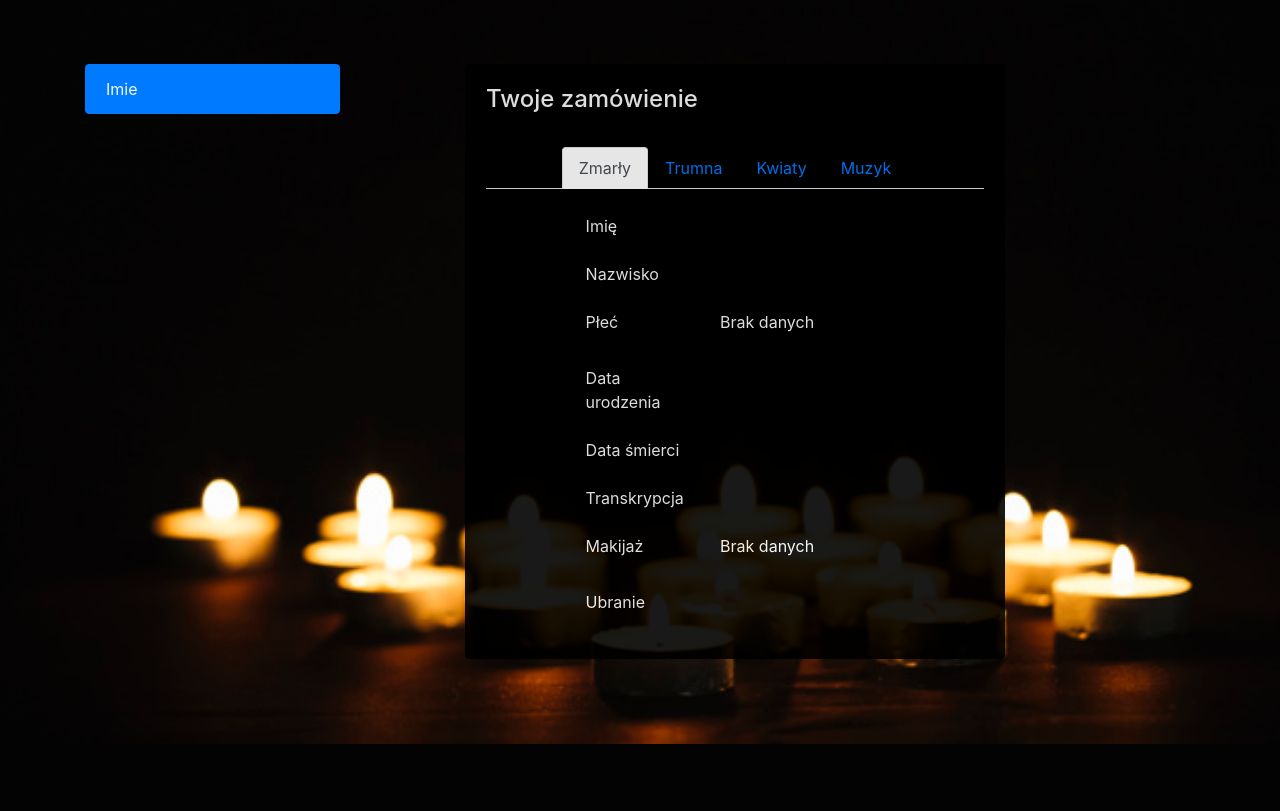
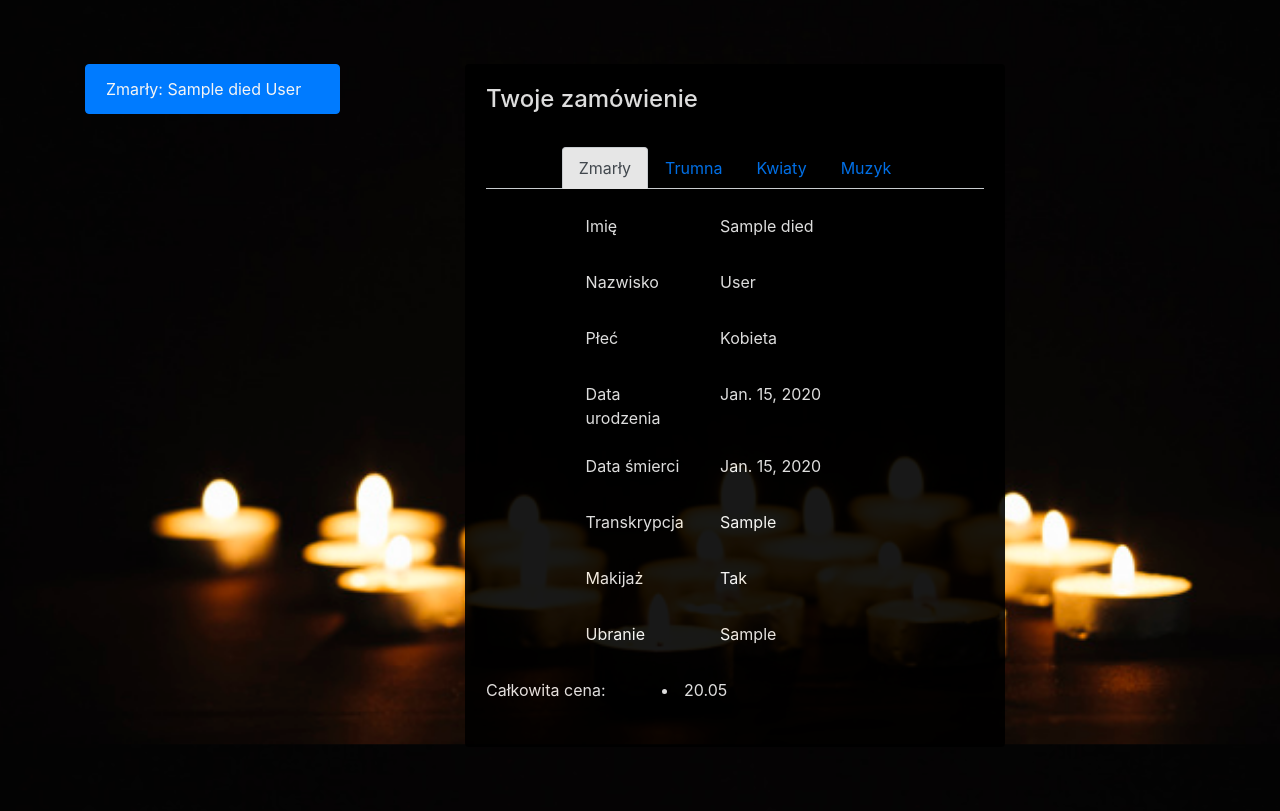
Before and after one commit to Alice198/Zastosowanie-informatyki-w-gospodarstwie, a Django app: page /twoje_zamowienia/ in a window 1280 px wide. Shown: the part 56-867 px from the top of the page. Before the commit the page ends 800 px from the top, so only its background shows below. Run offline with Django 3.2, Linux system fonts and the light colour scheme; a user stored in the database is signed in; tables that the repository leaves empty hold one stand-in row (values such as "Sample post"); some libraries are stand-ins or nearby versions.

Commit message:
Fixed format dates, confirm order, print order

```diff
--- a/main/models.py
+++ b/main/models.py
@@ -94,6 +94,6 @@ class Order(models.Model):
     music = models.ForeignKey(Music, on_delete=models.CASCADE, null=True, blank=True)
     flowers = models.ForeignKey(Flowers, on_delete=models.CASCADE, null=True, blank=True)
 
-    def __str__(self):
-        """Returns model as string"""
-        return self.order_date
+    # def __str__(self):
+    #     """Returns model as string"""
+    #     return self.user
--- a/main/views.py
+++ b/main/views.py
@@ -1,16 +1,22 @@
-# Create your views here.
 from django.contrib import messages
 from django.contrib.auth import logout, login, authenticate, update_session_auth_hash
 from django.contrib.auth.forms import PasswordChangeForm
 from django.contrib.auth.decorators import login_required
-# from django.contrib.auth.models import User
 from django.contrib.auth.models import User
+from django.shortcuts import render, redirect
 from django.http import HttpResponseRedirect
-from django.shortcuts import render, redirect
 from django.urls import reverse
 
 from .models import Order, Died, Coffin, Flowers, Music
 from .forms import DiedForm, CoffinForm, FlowerForm, UserCreationForm, MusicForm
+
+
+def check_and_save_form(request, form, template):
+    if form.is_valid():
+        new_form = form.save(commit=False)
+        new_form.user = User.objects.get(id=request.user.id)
+        new_form.save()
+        return render(request, template)
 
 
 def home(request):
@@ -48,28 +54,25 @@ def submit_order(request):
         died_query = None
     if died_query:
         if request.method != 'POST':
-            context = {'died': died_query}
+            date_b = died_query.date_birthday.strftime("%Y-%m-%d")
+            date_d = died_query.date_died.strftime("%Y-%m-%d")
+            context = {'died': died_query, 'birthday': date_b, 'death': date_d}
             return render(request, 'submit_order.html', context)
         else:
             died_query.delete()
             form = DiedForm(request.POST)
-            if form.is_valid():
-                new_form = form.save(commit=False)
-                new_form.user = User.objects.get(id=request.user.id)
-                new_form.save()
-                return render(request, 'submit_order_coffin.html')
-        context = {'formErrors': form.errors}
+            check_and_save_form(request, form, 'submit_order_coffin.html')
+        new_query = Died.objects.get(user=request.user)
+        date_b = died_query.date_birthday.strftime("%Y-%m-%d")
+        date_d = died_query.date_died.strftime("%Y-%m-%d")
+        context = {'formErrors': form.errors, 'died': new_query, 'birthday': date_b, 'death': date_d}
         return render(request, 'submit_order.html', context)
     else:
         if request.method != 'POST':
             form = DiedForm()
         else:
             form = DiedForm(request.POST)
-            if form.is_valid():
-                new_form = form.save(commit=False)
-                new_form.user = User.objects.get(id=request.user.id)
-                new_form.save()
-                return render(request, 'submit_order_coffin.html')
+            check_and_save_form(request, form, 'submit_order_coffin.html')
         context = {'formErrors': form.errors}
         return render(request, 'submit_order.html', context)
 
@@ -93,12 +96,9 @@ def submit_order_coffin(request):
         else:
             coffin_query.delete()
             form = CoffinForm(request.POST)
-            if form.is_valid():
-                new_form = form.save(commit=False)
-                new_form.user = User.objects.get(id=request.user.id)
-                new_form.save()
-                return render(request, 'submit_order_flower.html')
-        context = {'formErrors': form.errors}
+            check_and_save_form(request, form, 'submit_order_flower.html')
+        new_query = Coffin.objects.get(user=request.user)
+        context = {'formErrors': form.errors, 'coffin': new_query}
         return render(request, 'submit_order_coffin.html', context)
 
     else:
@@ -106,11 +106,7 @@ def submit_order_coffin(request):
             form = CoffinForm()
         else:
             form = CoffinForm(request.POST)
-            if form.is_valid():
-                new_form = form.save(commit=False)
-                new_form.user = User.objects.get(id=request.user.id)
-                new_form.save()
-                return render(request, 'submit_order_flower.html')
+            return check_and_save_form(request, form, 'submit_order_flower.html')
         context = {'formErrors': form.errors}
         return render(request, 'submit_order_coffin.html', context)
 
@@ -129,23 +125,16 @@ def submit_order_flower(request):
         else:
             flowers_query.delete()
             form = FlowerForm(request.POST)
-            if form.is_valid():
-                new_form = form.save(commit=False)
-                new_form.user = User.objects.get(id=request.user.id)
-                new_form.save()
-                return render(request, 'submit_order_music.html')
-        context = {'formErrors': form.errors}
+            check_and_save_form(request, form, 'submit_order_music.html')
+        new_query = Flowers.objects.get(user=request.user)
+        context = {'formErrors': form.errors, 'flower': new_query}
         return render(request, 'submit_order_flower.html', context)
     else:
         if request.method != 'POST':
             form = FlowerForm()
         else:
             form = FlowerForm(request.POST)
-            if form.is_valid():
-                new_form = form.save(commit=False)
-                new_form.user = User.objects.get(id=request.user.id)
-                new_form.save()
-                return render(request, 'submit_order_music.html')
+            check_and_save_form(request, form, 'submit_order_music.html')
         context = {'formErrors': form.errors}
         return render(request, 'submit_order_flower.html', context)
 
@@ -159,32 +148,21 @@ def submit_order_music(request):
         music_query = None
     if music_query:
         if request.method != 'POST':
-            print("elo mam ten szajs w bazie:", music_query, '\n')
             context = {'music': music_query}
             return render(request, 'submit_order_music.html', context)
         else:
-            print('usuwam z bazy: ', music_query)
             music_query.delete()
-            print('wyjebane')
             form = MusicForm(request.POST)
-            if form.is_valid():
-                new_form = form.save(commit=False)
-                new_form.user = User.objects.get(id=request.user.id)
-                new_form.save()
-                print('nowy obj: ', new_form)
-                return render(request, 'submit_order_music.html')
-            context = {'formErrors': form.errors}
-            return render(request, 'submit_order_music.html', context)
+            check_and_save_form(request, form, 'submit_order_summary.html')
+        new_query = Music.objects.get(user=request.user)
+        context = {'formErrors': form.errors, 'music': new_query}
+        return render(request, 'submit_order_music.html', context)
     else:
         if request.method != 'POST':
             form = MusicForm()
         else:
             form = MusicForm(request.POST)
-            if form.is_valid():
-                new_form = form.save(commit=False)
-                new_form.user = User.objects.get(id=request.user.id)
-                new_form.save()
-                return render(request, 'submit_order_music.html')
+            check_and_save_form(request, form, 'submit_order_summary.html')
         context = {'formErrors': form.errors}
         return render(request, 'submit_order_music.html', context)
 
@@ -203,19 +181,15 @@ def submit_order_summary(request):
         flowers_query = Flowers.objects.get(user=request.user)
     except:
         flowers_query = None
-    # try:
-    music_query = Music.objects.filter(user=request.user).order_by('-id')[0]
-    print(music_query)
-    # except:
-    #     music_query = None
+    try:
+        music_query = Music.objects.get(user=request.user)
+    except:
+        music_query = None
     # TODO: logika do liczenia ceny całkowitej (if coffin_qery.wood == oak: wood_price = 200
-    total_price = 20    # coffin_query.price + music_query.price
+    total_price = 20.05    # coffin_query.price + music_query.price
 
     if request.method == 'POST':
-        pass
-        # TODO: tworzenie obiektu order, to jest akcja klikniecia przycusku Potwierdź w podsumowaniu zamówienia
-        # Obiekt order ma zawierać wszystkie wyżej pola
-        Order.objects.create(
+        Order.objects.get_or_create(
             died=died_query,
             coffin=coffin_query,
             music=music_query,
@@ -223,6 +197,15 @@ def submit_order_summary(request):
             user=User.objects.get(id=request.user.id),
             costs=total_price
         )
+
+        context = {
+            'died': died_query,
+            'coffin': coffin_query,
+            'flowers': flowers_query,
+            'music': music_query,
+            'costs': total_price
+        }
+        return render(request, 'your_order.html', context)
     context = {
         'died': died_query,
         'coffin': coffin_query,
@@ -235,9 +218,35 @@ def submit_order_summary(request):
 
 @login_required
 def your_order(request):
-#     order = Order.objects.filter(owner=request.user).order_by('order_date')
-#     context = {'order': order}
-    return render(request, 'your_order.html', )
+    order_query = Order.objects.filter(user=request.user).order_by('order_date')
+    print(order_query)
+
+    try:
+        died_query = Died.objects.get(user=request.user)
+    except:
+        died_query = None
+    try:
+        coffin_query = Coffin.objects.get(user=request.user)
+    except:
+        coffin_query = None
+    try:
+        flowers_query = Flowers.objects.get(user=request.user)
+    except:
+        flowers_query = None
+    try:
+        music_query = Music.objects.get(user=request.user)
+    except:
+        music_query = None
+
+    context = {
+        'died': died_query,
+        'coffin': coffin_query,
+        'flowers': flowers_query,
+        'music': music_query,
+        'costs': 20.05,
+        'order': order_query,
+    }
+    return render(request, 'your_order.html', context)
 
 
 def user_account(request):
--- a/templates/submit_order.html
+++ b/templates/submit_order.html
@@ -90,7 +90,7 @@
                                     </div>
                                     <div class="col-8">
                                         <input type="date" name="date_birthday" placeholder="Data urodzenia"
-                                               class="form-control" id="id_date_birth" autofocus="" maxlength="150" value="{{ died.date_birthday }}">
+                                               class="form-control" id="id_date_birth" autofocus="" maxlength="150" value="{{ birthday }}">
                                         {% if formErrors.date_birthday  %}
                                             <p style="color: red;">
                                                   To pole jest wymagane
@@ -104,7 +104,7 @@
                                         <label for="id_date_birth">Data śmierci</label>
                                     </div>
                                     <div class="col-8">
-                                        <input type="date" name="date_died" placeholder="Data śmierci" value="{{ died.date_died }}"
+                                        <input type="date" name="date_died" placeholder="Data śmierci" value="{{ death }}"
                                                class="form-control" id="id_date_death" autofocus="" maxlength="150">
                                         {% if formErrors.date_died %}
                                             <p style="color: red;">
--- a/templates/your_order.html
+++ b/templates/your_order.html
@@ -10,7 +10,7 @@
         <div class="row">
             <div class="col-md-3 ">
                  <div class="list-group ">
-                  <a  class="list-group-item list-group-item-action active"">Imie{{died.name}} {{died.surname}}</a>
+                  <a  class="list-group-item list-group-item-action active"">Zmarły: {{died.name}} {{died.surname}}</a>
                 </div>
             </div>
             <div class="offset-1 col-6">
@@ -278,7 +278,7 @@
                                               <p>
                                                   {% if music.msc_type == "T" %}
                                                     Trąbka
-                                                  {% elif music.msc_type == "M" %}
+                                                  {% elif music.msc_type == "O" %}
                                                     Organista
                                                   {% else %}
                                                   Brak danych
@@ -302,15 +302,15 @@
                                 </div>
 
 
-                                <!--<div class="form-group row">-->
-                                    <!--<div class="col-4">-->
-                                        <!--<label for="">Całkowita cena:</label>-->
-                                    <!--</div>-->
-                                    <!--<div class="col-8">-->
-                                      <!--<span class="all_price">-->
-                                          <!--<li>Cena: </li></span>-->
-                                    <!--</div>-->
-                                <!--</div>-->
+                                <div class="form-group row">
+                                    <div class="col-4">
+                                        <label for="id_costs">Całkowita cena:</label>
+                                    </div>
+                                    <div class="col-8" id="id_costs">
+                                      <span class="costs" for="costs">
+                                          <li>{{costs}}</li></span>
+                                    </div>
+                                </div>
                             </form>
 
                         </div>
```
Also changed, not shown: templates/submit_order_music.html (+3 -30 lines), templates/submit_order_summary.html (+9 -9 lines).
